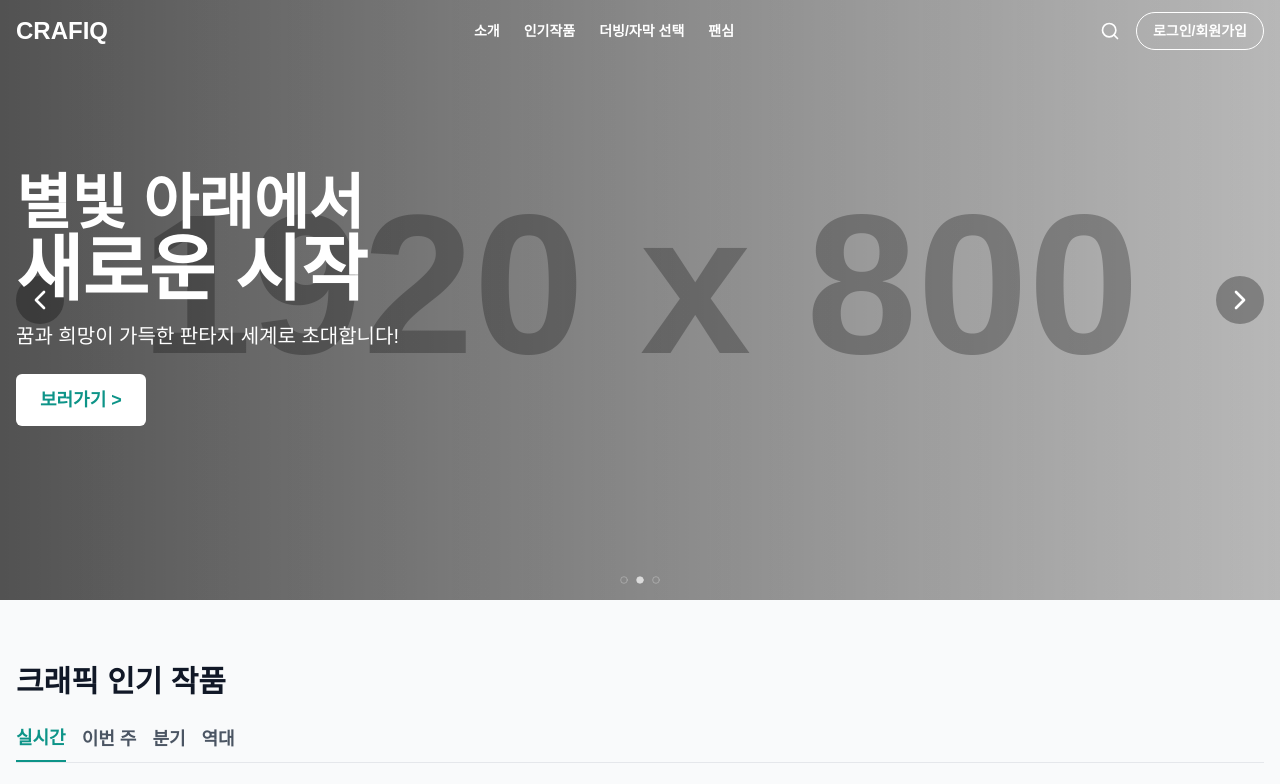
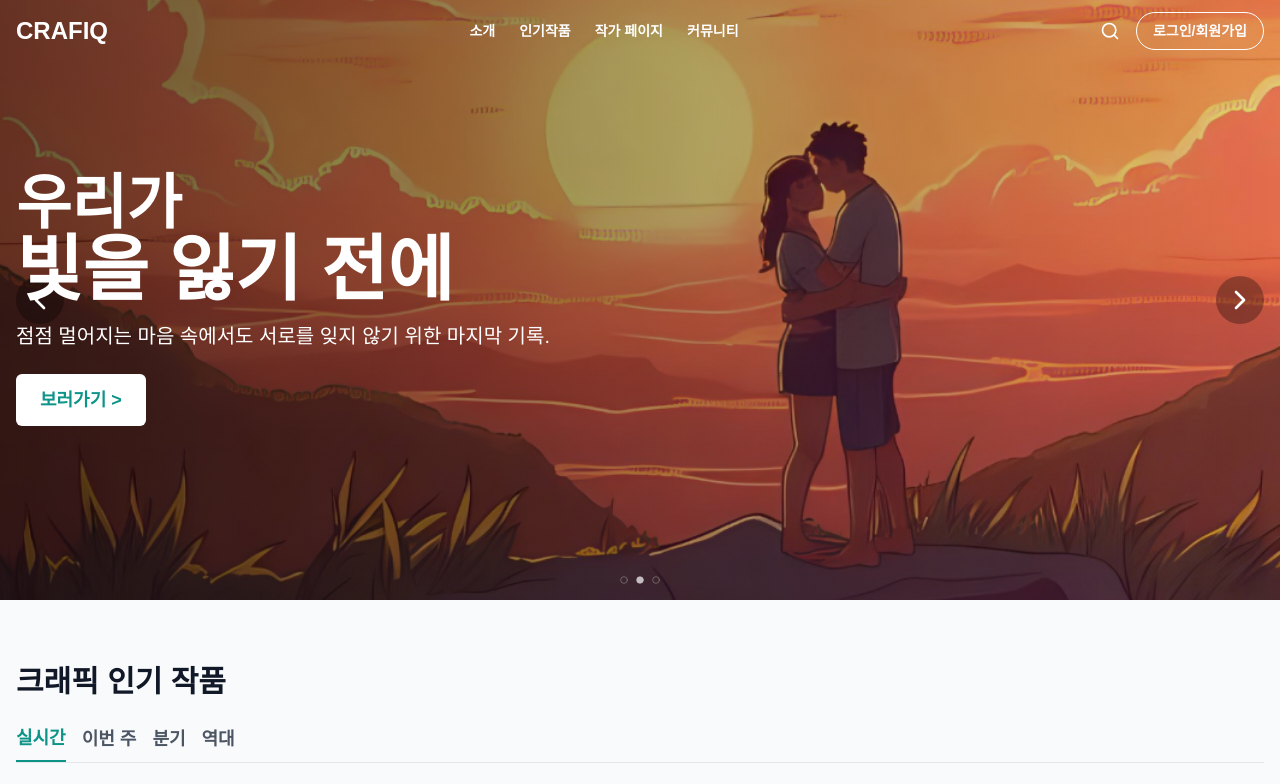
Before and after one commit to niteoowl/crafic, a plain HTML site: page index.html in a window 1280 px wide. Shown: the top 784 px of the page. Drawn offline with nearby package versions, Linux system fonts and the light colour scheme; no server answers; placeholder pictures from the web are drawn by us; a web font is replaced by a local one.

Commit message:
Update index.html

```diff
--- a/index.html
+++ b/index.html
@@ -3,7 +3,7 @@
 <head>
     <meta charset="UTF-8">
     <meta name="viewport" content="width=device-width, initial-scale=1.0">
-    <title>CRAFIQ - 읽는 당신이 특별해지는 곳</title>
+    <title>CRAFIQ - HTML Version</title>
     <script src="https://cdn.tailwindcss.com"></script>
     <style>
         /* Pretendard Web Font Definitions */
@@ -66,17 +66,17 @@
             </a>
 
             <nav class="hidden md:flex space-x-6">
-                <a href="#" class="text-sm font-semibold transition-colors duration-500 text-white hover:text-gray-300">
+                <a href="about.html" class="text-sm font-semibold transition-colors duration-500 text-white hover:text-gray-300">
                     소개
                 </a>
                 <a href="#" class="text-sm font-semibold transition-colors duration-500 text-white hover:text-gray-300">
                     인기작품
                 </a>
-                <a href="#" class="text-sm font-semibold transition-colors duration-500 text-white hover:text-gray-300">
-                    더빙/자막 선택
+                <a href="author.html" class="text-sm font-semibold transition-colors duration-500 text-white hover:text-gray-300">
+                    작가 페이지
                 </a>
                 <a href="#" class="text-sm font-semibold transition-colors duration-500 text-white hover:text-gray-300">
-                    팬심
+                    커뮤니티
                 </a>
             </nav>
 
@@ -99,7 +99,7 @@
                             </svg>
                         </button>
                         <div id="user-dropdown-menu" class="absolute right-0 top-full mt-2 w-48 bg-white rounded-md shadow-lg py-1 hidden z-20">
-                            <a href="#" class="block px-4 py-2 text-sm text-gray-700 hover:bg-gray-100">내 프로필</a>
+                            <a href="profile.html" class="block px-4 py-2 text-sm text-gray-700 hover:bg-gray-100">내 프로필</a>
                             <a href="#" class="block px-4 py-2 text-sm text-gray-700 hover:bg-gray-100">설정</a>
                             <button id="logout-btn" class="block w-full text-left px-4 py-2 text-sm text-gray-700 hover:bg-gray-100">
                                 로그아웃
@@ -201,24 +201,24 @@
         const heroBanners = [
             {
                 id: 1,
-                title1: '무면허힐러',
-                title2: '즐겁게 살아가기',
-                description: '오늘부터 치원 정상영업합니다!',
-                imageUrl: 'https://placehold.co/1920x800/2D545E/FFFFFF?text=Your+Epic+Novel+Banner+1'
+                title1: '눈부신 건',
+                title2: '너였다',
+                description: '너무 평범해서 몰랐던 일상이, 너로 인해 처음으로 빛나기 시작했다.',
+                imageUrl: '/image/hero1.png'
             },
             {
                 id: 2,
-                title1: '별빛 아래에서',
-                title2: '새로운 시작',
-                description: '꿈과 희망이 가득한 판타지 세계로 초대합니다!',
-                imageUrl: 'https://placehold.co/1920x800/4CAF50/FFFFFF?text=Your+Epic+Novel+Banner+2'
+                title1: '우리가',
+                title2: '빛을 잃기 전에',
+                description: '점점 멀어지는 마음 속에서도 서로를 잊지 않기 위한 마지막 기록.',
+                imageUrl: '/image/hero2.png'
             },
             {
                 id: 3,
-                title1: '도시의 그림자',
-                title2: '숨겨진 이야기',
-                description: '어둠 속에 감춰진 진실을 파헤쳐라!',
-                imageUrl: 'https://placehold.co/1920x800/FF5722/FFFFFF?text=Your+Epic+Novel+Banner+3'
+                title1: '서랍 속에',
+                title2: '남겨진 말들',
+                description: '가슴 깊이 묻어둔 기억들이 다시 피어나는 순간.',
+                imageUrl: '/image/hero3.png'
             }
         ];
 
```
